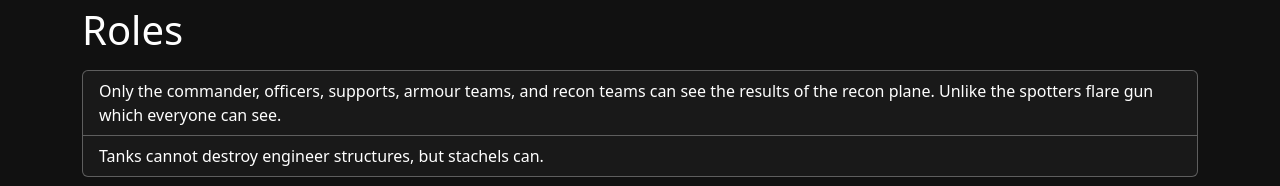
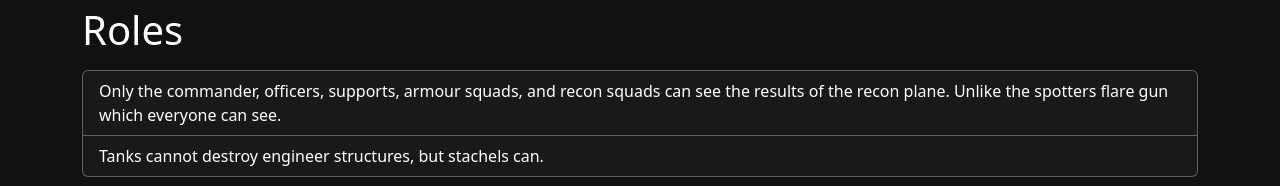
Before and after one commit to JHoover10/HellLetLooseHelper, a SvelteKit app: page /tips in a window 1280 px wide. Shown: the part 401-587 px from the top of the page. Built offline with nearby package versions, Linux system fonts and the light colour scheme.

Commit message:
update tips

```diff
--- a/src/data/tips.ts
+++ b/src/data/tips.ts
@@ -28,7 +28,7 @@ export let tips = {
             "Repair stations can be climbed on, which can allow your team to vault walls they would normally not be able to."
         ],
         "general": [
-            "Only the commander, officers, supports, armour teams, and recon teams can see the results of the recon plane. Unlike the spotters flare gun which everyone can see.",
+            "Only the commander, officers, supports, armour squads, and recon squads can see the results of the recon plane. Unlike the spotters flare gun which everyone can see.",
             "Tanks cannot destroy engineer structures, but stachels can."
         ],
         "officer": [
```
